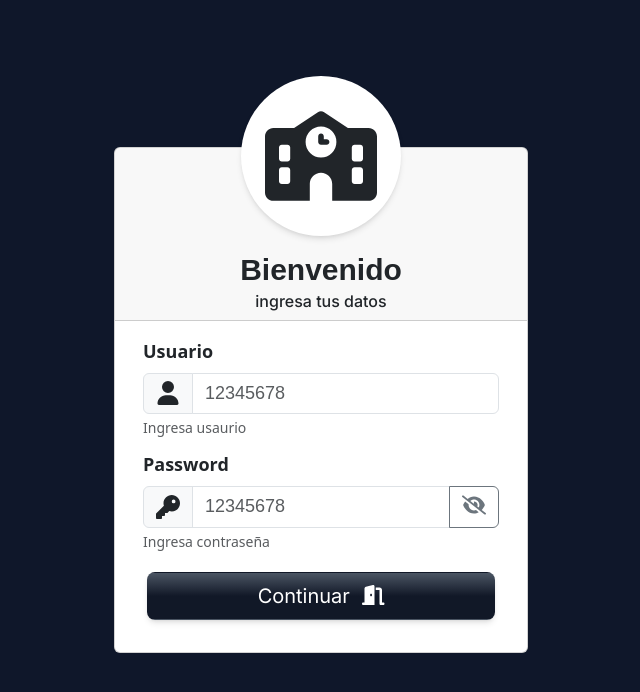
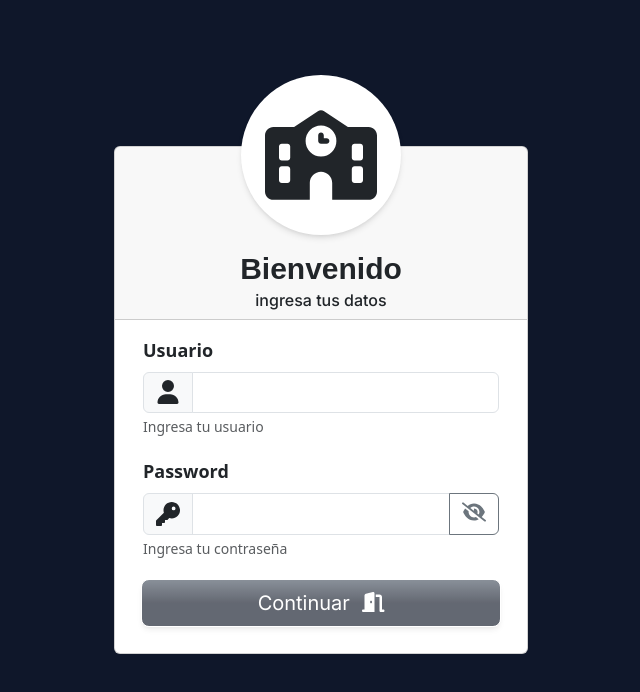
Before and after one commit to GerardoSCDev/academy-web, a Next.js app: page / in a window 1280 px wide. Shown: the top 692 px of the page, without its empty margins (319-959 px from the left). Built offline with nearby package versions, Linux system fonts and the light colour scheme.

Commit message:
apply validate form

```diff
--- a/src/Utils/UIComponents/CButton/CButton.tsx
+++ b/src/Utils/UIComponents/CButton/CButton.tsx
@@ -4,7 +4,7 @@ import { IconDefinition, faDoorOpen} from '@fortawesome/free-solid-svg-icons'
 import { FontAwesomeIcon } from '@fortawesome/react-fontawesome'
 import { Button, PlaceholderButton, Spinner } from 'react-bootstrap'
 
-export const CButton = ({title = '', icon = undefined, showLoader = false, disabled = false, onClick = undefined}: ICButton) => {
+export const CButton = ({title = '', icon = undefined, showLoader = false, disabled = false, onClick = undefined, type = 'button'}: ICButton) => {
 
     const getIcon = (): IconDefinition => {
         switch (icon) {
@@ -35,12 +35,13 @@ export const CButton = ({title = '', icon = undefined, showLoader = false, disab
     }
 
     return (
-    <div className='m-3'>
+    <div className='m-2.5'>
         <Button
           variant=""
           className='w-full shadow-md bg-gradient-to-t from-gray-900 to-gray-600 bg-gradient-to-rbg-[conic-gradient(at_bottom_left,_var(--tw-gradient-stops))] from-gray-700 via-gray-900 to-black text-white'
           size="lg"
           disabled={disabled}
+          type={type}
           onClick={onClick}>
             <LoadSpinner />
               {title}
@@ -55,5 +56,6 @@ export interface ICButton {
     icon?: 'doorOpen' | undefined
     showLoader?: boolean
     disabled?: boolean
+    type?: 'button' | 'submit'
     onClick?: () => void
 }
--- a/src/Utils/UIComponents/CInputText/CInputText.tsx
+++ b/src/Utils/UIComponents/CInputText/CInputText.tsx
@@ -17,7 +17,7 @@ import {
   InputGroup } from 'react-bootstrap'
 import InputGroupText from 'react-bootstrap/esm/InputGroupText'
 
-const CInputText = ({title = '', placeholder = '', textHelp = '', state = InputTextState.Default, type = 'password', textValue = '', leftIcon = undefined}: IInputText) => {
+const CInputText = ({title = '', placeholder = '', textHelp = '', state = InputTextState.Default, type = 'password', textValue = '', leftIcon = undefined, onChange = undefined}: IInputText) => {
 
     const [showPassword, setShowPassword] = useState<boolean>(false)
     const [typeInput, setTypeInput] = useState<string>(type)
@@ -68,14 +68,16 @@ const CInputText = ({title = '', placeholder = '', textHelp = '', state = InputT
     }
 
     return (
-        <div className='mr-3 mb-2 ml-3'>
+        <div className='mr-3 mb-3 ml-3'>
           <FormLabel className='text-lg font-semibold font-sans'>{title}</FormLabel>
           <InputGroup>
               <LeftIcon />
               <Form.Control
                 type={typeInput}
                 placeholder={placeholder}
-                style={{fontSize: 18, fontFamily: 'sans-serif'}}/>
+                style={{fontSize: 18, fontFamily: 'sans-serif'}}
+                value={textValue}
+                onChange={onChange}/>
               <RightInputButton />
           </InputGroup>
           <FormText className='text-lg font-sans'>{textHelp}</FormText>
@@ -92,7 +94,8 @@ interface IInputText {
     state?: InputTextState
     type?: 'password' | 'text'
     textValue?: string
-    leftIcon? : 'user' | 'key' | undefined
+    leftIcon?: 'user' | 'key' | undefined
+    onChange?: (e: React.ChangeEvent<HTMLInputElement>) => void
   }
 
   export enum InputTextState {
--- a/src/app/page.tsx
+++ b/src/app/page.tsx
@@ -1,10 +1,60 @@
+'use client'
+
 import { CButton } from '@/Utils/UIComponents/CButton/CButton'
 import CInputText from '@/Utils/UIComponents/CInputText/CInputText'
-import { faArrowCircleDown, faDoorOpen, faEye, faSchool } from '@fortawesome/free-solid-svg-icons'
+import { faSchool } from '@fortawesome/free-solid-svg-icons'
 import { FontAwesomeIcon } from '@fortawesome/react-fontawesome'
-import { Button, Card, CardBody, CardHeader, CardSubtitle, CardTitle, Spinner } from 'react-bootstrap'
+import { FormEvent, FormEventHandler, useEffect, useState } from 'react'
+import { Card, CardBody, CardHeader, CardSubtitle, CardTitle } from 'react-bootstrap'
 
 export default function Home() {
+
+  const [textUser, setTextUser] = useState<string>('')
+  const [textHelperUser, setTextHelperUser] = useState<string>('')
+
+  const [textPassword, setTextPassword] = useState<string>('')
+  const [textHelperPassword, setTextHelperPassword] = useState<string>('')
+
+  const [disableButton, setDisableButton] = useState<boolean>(true)
+
+  useEffect(() => {
+    validateForm()
+  }, [textUser, textPassword])
+
+
+  const handelOnchangeInputUser = (e: React.ChangeEvent<HTMLInputElement>) => {
+    setTextUser(e.target.value)
+  }
+
+  const handelOnchangeInputPassword = (e: React.ChangeEvent<HTMLInputElement>) => {
+    setTextPassword(e.target.value)
+  }
+
+  const cleanHelpersForm = () => {
+    setTextHelperUser('')
+    setTextHelperPassword('')
+  }
+
+  const validateForm = () => {
+    setDisableButton(true)
+    cleanHelpersForm()
+    if (textUser != '' && textPassword != '') {
+      setDisableButton(false)
+      return
+    }
+
+    if (textUser === '') {
+      setTextHelperUser('Ingresa tu usuario')
+    }
+
+    if (textPassword === '') {
+      setTextHelperPassword('Ingresa tu contraseña')
+    }
+  }
+
+  const handelSubmit = (e: FormEvent) => {
+    e.preventDefault()
+  }
 
   return (
 
@@ -24,21 +74,28 @@ export default function Home() {
           </CardSubtitle>
         </CardHeader>
         <CardBody>
+          <form onSubmit={handelSubmit}>
             <CInputText
               title='Usuario'
-            placeholder='12345678'
-            textHelp='Ingresa usaurio'
+              textHelp={textHelperUser}
               type='text'
-            textValue='12345fsadf'
-            leftIcon='user'/>
+              textValue={textUser}
+              leftIcon='user'
+              onChange={handelOnchangeInputUser}/>
             <CInputText
               title='Password'
-            placeholder='12345678'
-            textHelp='Ingresa contraseña'
+              textHelp={textHelperPassword}
               type='password'
-            textValue='12345fsadf'
-            leftIcon='key' />
-          <CButton title='Continuar' icon='doorOpen' showLoader={false} disabled={false}/>
+              textValue={textPassword}
+              leftIcon='key'
+              onChange={handelOnchangeInputPassword} />
+            <CButton
+              title='Continuar'
+              icon='doorOpen'
+              showLoader={false}
+              disabled={disableButton}
+              type='submit'/>
+          </form>
         </CardBody>
       </Card>
     </div>
```
Lines whose indentation alone changed are shown as unchanged.
